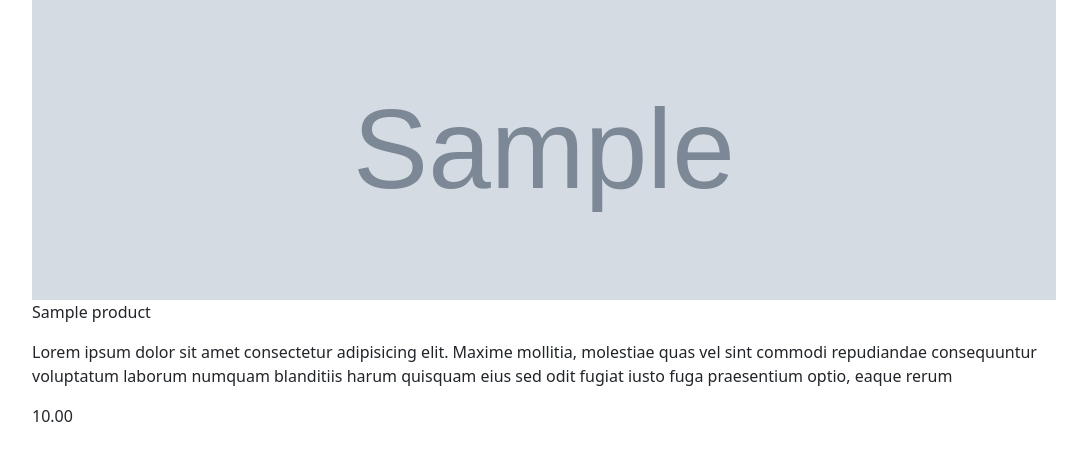
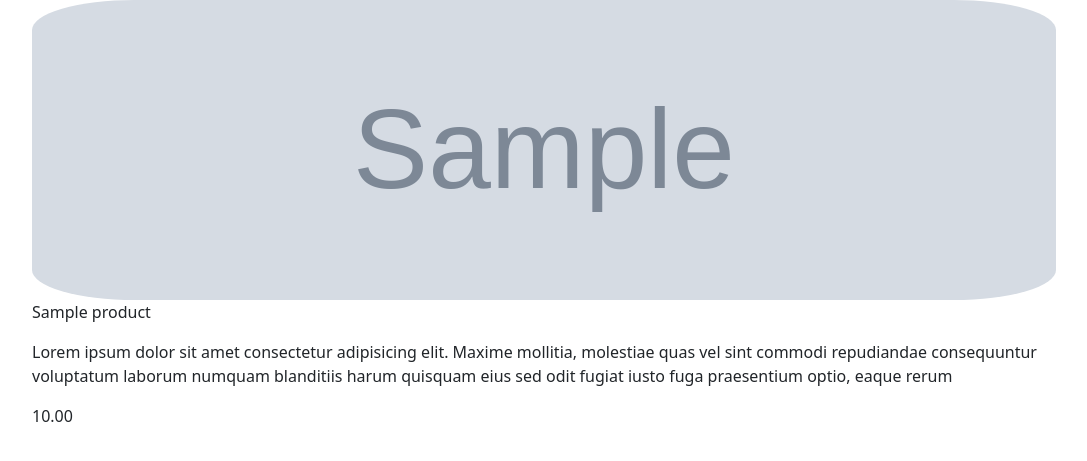
Before and after one commit to Gozebone/eat2eat, a Django app: page / in a window 1280 px wide. Shown: the part 112-573 px from the top of the page, without its empty margins (96-1183 px from the left). Run offline with Django 4.2, Linux system fonts and the light colour scheme; tables that the repository leaves empty hold one stand-in row (values such as "Sample post"); grey boxes marked "Sample" are stand-in pictures.

Commit message:
img border-radius

```diff
--- a/static/css/home.css
+++ b/static/css/home.css
@@ -29,3 +29,7 @@ div.scrollable a {
     display: flex;
     flex-flow: column wrap;
 }
+
+.product > img {
+    border-radius: 10%;
+}
```
